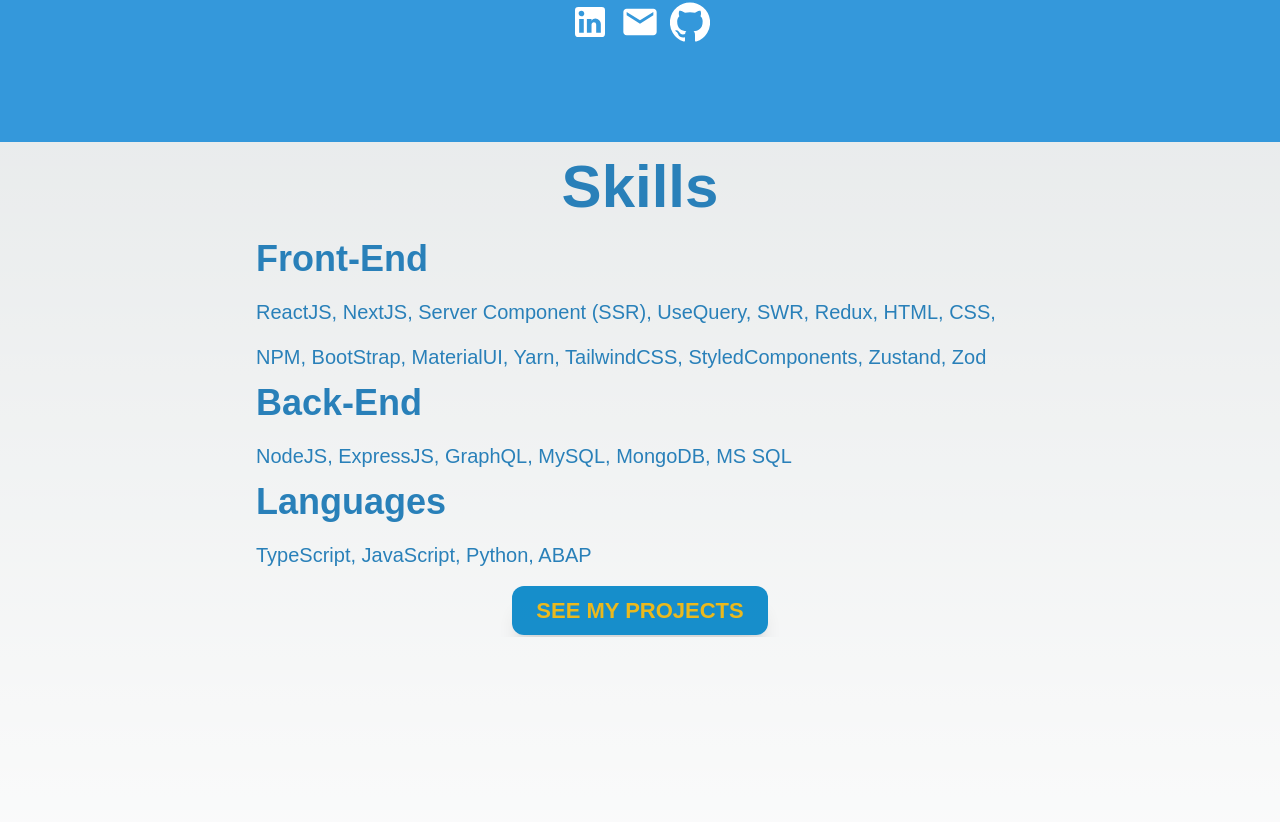
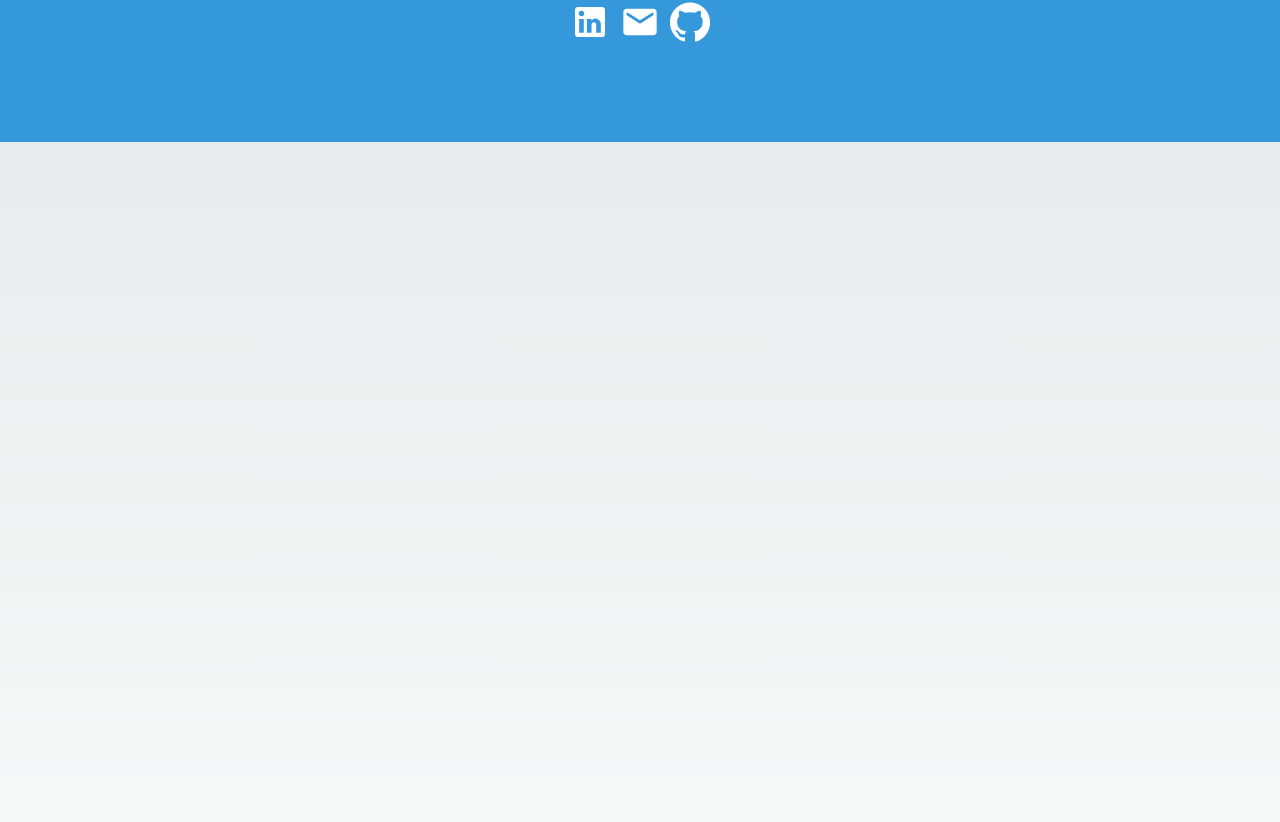
Before and after one commit to bastien-vdb/mynewportfolio, a Next.js app: page /Home in a window 1280 px wide. Shown: the part 658-1480 px from the top of the page. Built offline with nearby package versions, Linux system fonts and the light colour scheme.

Commit message:
animation aos added

```diff
--- a/src/components/Footer.js
+++ b/src/components/Footer.js
@@ -6,7 +6,7 @@ import Link from "next/link";
 function Footer() {
   return (
     <div className="footer">
-      <div className="socialMedia flex items-center justify-center">
+      <div data-aos="zoom-in" className="socialMedia flex items-center justify-center">
         <Link href="https://fr.linkedin.com/in/bastien-vermot-de-boisrolin-10051a72" passHref={true} target="_blank" rel="noopener noreferrer" className="hover:scale-110 duration-300">
           <LinkedInIcon />
         </Link>
--- a/src/components/Navbar.js
+++ b/src/components/Navbar.js
@@ -13,7 +13,7 @@ function Navbar() {
 
   return (
     <div className="navbar" id={expandNavbar ? "open" : "close"}>
-      <div className="toggleButton">
+      <div data-aos="zoom-in" className="toggleButton">
         <Image onClick={() => router.push("/")} className="shadow-yellow-100 rounded-full w-8" src={profilePicture} alt="Profile Picture" width={100} height={100} />
         <button
           onClick={() => {
@@ -24,23 +24,23 @@ function Navbar() {
         </button>
       </div>
       <div className="flex flex-col justify-center items-center sm:flex-row sm:justify-start sm:items-start px-6">
-        <Link className="hidden sm:block" href={"/"}>
+        <Link data-aos="fade-up" className="hidden sm:block" href={"/"}>
           <Image className="shadow-yellow-100 rounded-full w-14" src={profilePicture} alt="Profile Picture" width={200} height={200} />
         </Link>
         <div className="links">
           <Link onClick={() => setExpandNavbar(() => false)} href="/">
             <Buttons>
-              <span>Home</span>
+              <span data-aos="zoom-in">Home</span>
             </Buttons>
           </Link>
           <Link onClick={() => setExpandNavbar(() => false)} href="/projects">
             <Buttons>
-              <span>Projects</span>
+              <span data-aos="zoom-in">Projects</span>
             </Buttons>
           </Link>
           <Link onClick={() => setExpandNavbar(() => false)} href="/experience">
             <Buttons>
-              <span>Experience</span>
+              <span data-aos="zoom-in">Experience</span>
             </Buttons>
           </Link>
         </div>
--- a/src/components/ProjectItem.js
+++ b/src/components/ProjectItem.js
@@ -1,14 +1,14 @@
 import React from "react";
-import {useRouter} from "next/navigation";
+import { useRouter } from "next/navigation";
 
 function ProjectItem({ image, name, id }) {
-
   const router = useRouter();
   return (
     <div
+      data-aos="fade-up"
       className="projectItem"
       onClick={() => {
-        router.push(`/projects/${id}`)
+        router.push(`/projects/${id}`);
       }}
     >
       <div style={{ backgroundImage: `url(${image})` }} className="bgImage" />
--- a/src/pages/Home.tsx
+++ b/src/pages/Home.tsx
@@ -43,14 +43,14 @@ function HomePage() {
                 <title>Bastien VDB Portfolio</title>
                 <meta property="og:title" content="Bastien VDB Portfolio" />
                 <meta property="og:description" content="Bastien VDB Portfolio homepage" />
-                <meta property="og:image" content="/public/opengraph.jpg" />
+                <meta property="og:image" content="/opengraph.jpg" />
             </Head>
             <div className="about space-y-10">
                 <Image data-aos="fade-down" className="shadow-2xl shadow-yellow-100 rounded-full w-40" src={profilePicture} alt="Profile Picture" width={200} height={200} />
                 <h2 data-aos="fade-up"> Hi, I am Bastien</h2>
                 <div data-aos="fade-down" className="prompt space-y-10">
                     <p>A french software developer with a passion for learning and creating.</p>
-                    <div className="flex items-center justify-center">
+                    <div data-aos="zoom-in" className="flex items-center justify-center">
                         <Link href="https://fr.linkedin.com/in/bastien-vermot-de-boisrolin-10051a72" passHref={true} target="_blank" rel="noopener noreferrer" className="hover:scale-110 duration-300">
                             <LinkedInIcon />
                         </Link>
@@ -64,26 +64,26 @@ function HomePage() {
                 </div>
             </div>
             <div className="skills">
-                <h1> Skills</h1>
+                <h1 data-aos="zoom-in"> Skills</h1>
                 <ol className="list">
                     <li className="item">
-                        <h2> Front-End</h2>
-                        <span>
+                        <h2 data-aos="fade-up"> Front-End</h2>
+                        <span data-aos="fade-down">
                             ReactJS, NextJS, Server Component (SSR), UseQuery, SWR, Redux, HTML, CSS, NPM, BootStrap, MaterialUI, Yarn, TailwindCSS, StyledComponents, Zustand, Zod
                         </span>
                     </li>
                     <li className="item">
-                        <h2>Back-End</h2>
-                        <span>
+                        <h2 data-aos="fade-up">Back-End</h2>
+                        <span data-aos="fade-down">
                             NodeJS, ExpressJS, GraphQL, MySQL, MongoDB, MS SQL
                         </span>
                     </li>
                     <li className="item">
-                        <h2>Languages</h2>
-                        <span>TypeScript, JavaScript, Python, ABAP</span>
+                        <h2 data-aos="fade-up">Languages</h2>
+                        <span data-aos="fade-down">TypeScript, JavaScript, Python, ABAP</span>
                     </li>
                 </ol>
-                <Link href="/projects" className="onBody">
+                <Link data-aos="zoom-in-down" href="/projects" className="mt-28">
                     <Buttons>
                         <span className="
                         text-yellow-500
@@ -96,7 +96,9 @@ function HomePage() {
                         p-3
                         px-6
                         rounded-xl
-                        hover:bg-transparent"
+                        hover:bg-transparent
+                        text-sm
+                        sm:text-lg"
                         >
                             See My Projects</span>
                     </Buttons>
--- a/src/pages/projects/[id]/index.js
+++ b/src/pages/projects/[id]/index.js
@@ -4,6 +4,7 @@ import GitHubIcon from "@material-ui/icons/GitHub";
 import { useRouter } from "next/router";
 import Image from "next/image";
 import Link from "next/link";
+import Head from "next/head";
 
 function ProjectDisplay() {
   const { id } = useRouter().query;
@@ -11,6 +12,12 @@ function ProjectDisplay() {
   const project = ProjectList[id];
   return (
     <div className="project">
+      <Head>
+        <title>Bastien Deboisrolin Project ${project?.name}</title>
+        <meta property="og:title" content={`Bastien Deboisrolin project ${project?.name}`} />
+        <meta property="og:description" content={`Bastien Deboisrolin project ${project?.name}`} />
+        <meta property="og:image" content="/opengraph.jpg" />
+      </Head>
       <h1> {project?.name}</h1>
       <Image className="" src={project?.image} height={1651} width={957} alt={project?.name} />
       <Link className="text-3xl text-blue-950 py-6 hover:text-sky-800 hover:text-3xl duration-700 font-bold" target="_blank" href={project?.link ? project?.link : ""}>
--- a/src/pages/projects/index.js
+++ b/src/pages/projects/index.js
@@ -1,15 +1,20 @@
 import React from "react";
 import ProjectItem from "../../components/ProjectItem";
 import { ProjectList } from "../../helpers/ProjectList";
+import Head from "next/head";
 
 function Projects() {
   return (
     <div className="projects">
+      <Head>
+        <title>Bastien Deboisrolin Projects</title>
+        <meta property="og:title" content="Bastien Deboisrolin projects" />
+        <meta property="og:description" content="Bastien Deboisrolin projects" />
+        <meta property="og:image" content="/opengraph.jpg" />
+      </Head>
       <div className="projectList">
         {ProjectList.map((project, idx) => {
-          return (
-            <ProjectItem key={idx} id={idx} name={project.name} image={project.image.src} />
-          );
+          return <ProjectItem key={idx} id={idx} name={project.name} image={project.image.src} />;
         })}
       </div>
     </div>
--- a/src/styles/Navbar.css
+++ b/src/styles/Navbar.css
@@ -32,7 +32,6 @@
   font-size: 40px;
 }
 .toggleButton button {
-  margin-right: 20px;
   background-color: transparent;
   border: none;
   color: white;
```
Also changed, not shown: src/pages/experience/index.js (+12 -27 lines).
